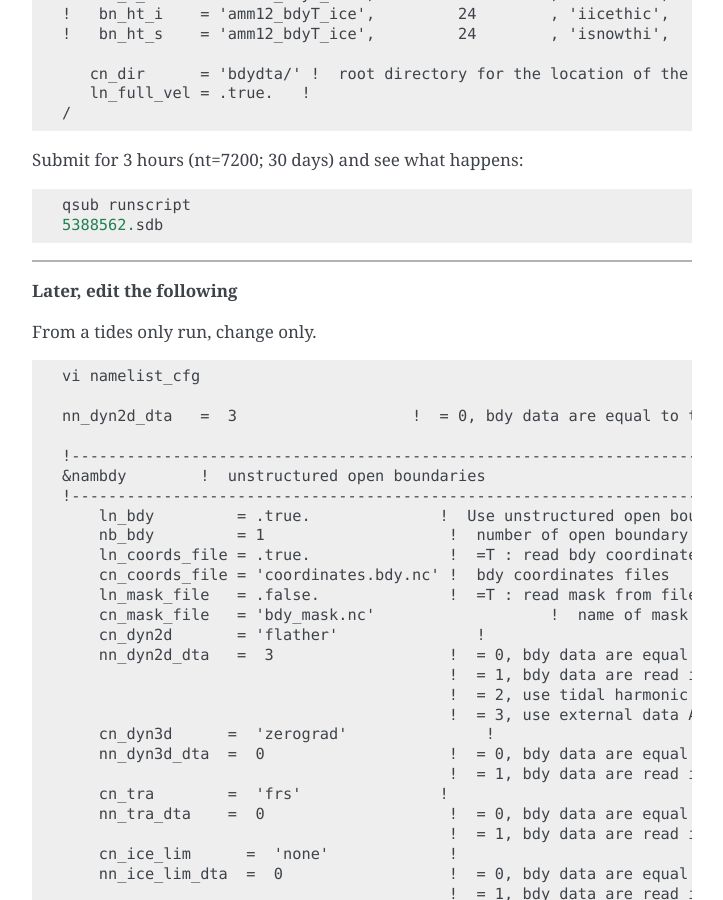
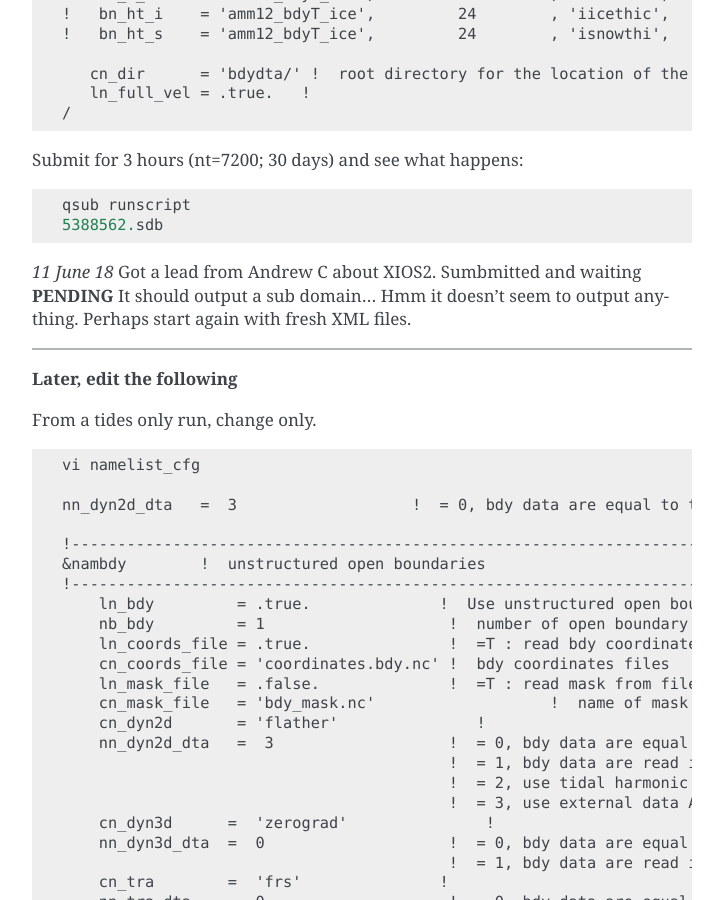
Before and after one commit to NOC-MSM/SEAsia, a Sphinx documentation site: the page built from recipes/docs/source/SEAsia_archer_livljobs4.rst, in a window 1280 px wide and 900 px high, scrolled down 48971 px. Shown: the whole window, without its empty margins (388-1111 px from the left). Built offline with Sphinx 7.4.7, drawn with Linux system fonts in a browser that asks for light colours.

Commit message:
trying XIOS2

```diff
--- a/recipes/docs/source/SEAsia_archer_livljobs4.rst
+++ b/recipes/docs/source/SEAsia_archer_livljobs4.rst
@@ -2528,7 +2528,11 @@ Submit for 3 hours (nt=7200; 30 days) and see what happens::
   qsub runscript
   5388562.sdb
 
-
+*11 June 18* Got a lead from Andrew C about XIOS2. Sumbmitted and waiting
+**PENDING**
+It should output a sub domain...
+Hmm it doesn't seem to output anything.
+Perhaps start again with fresh XML files.
 
 
 
```
